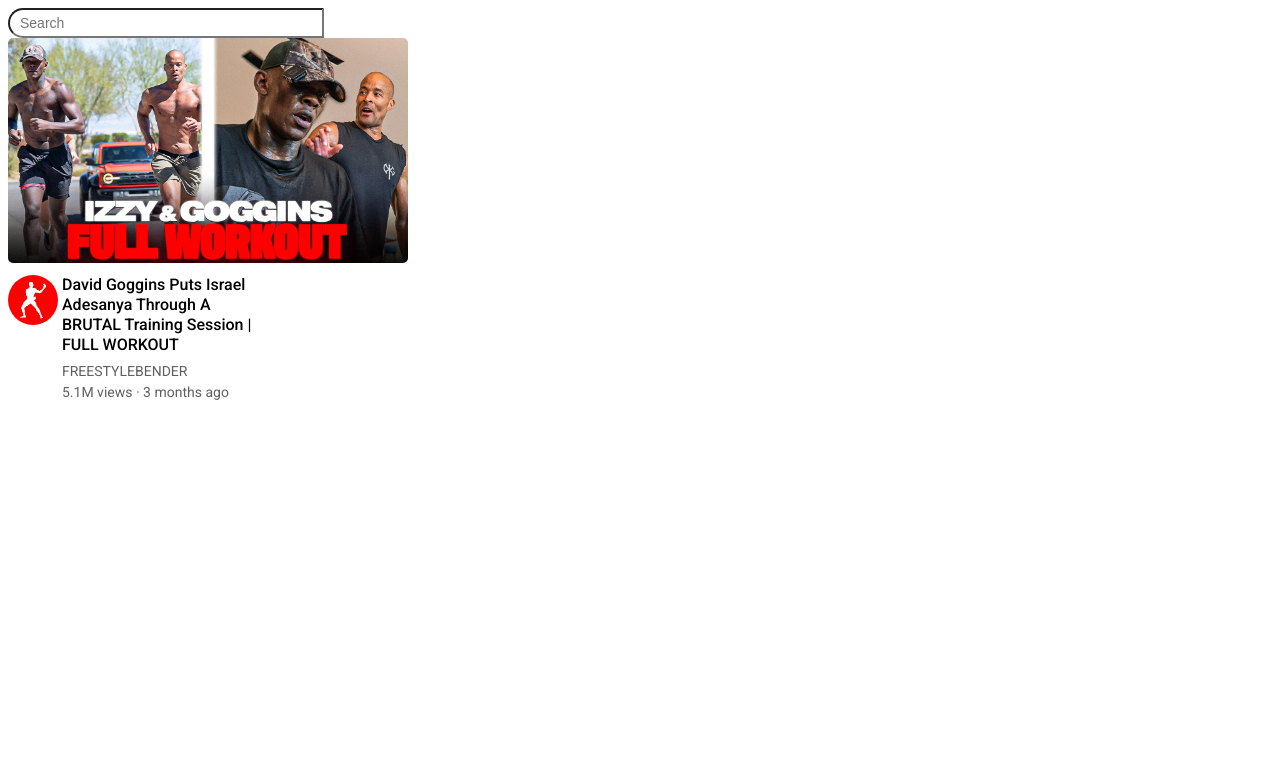
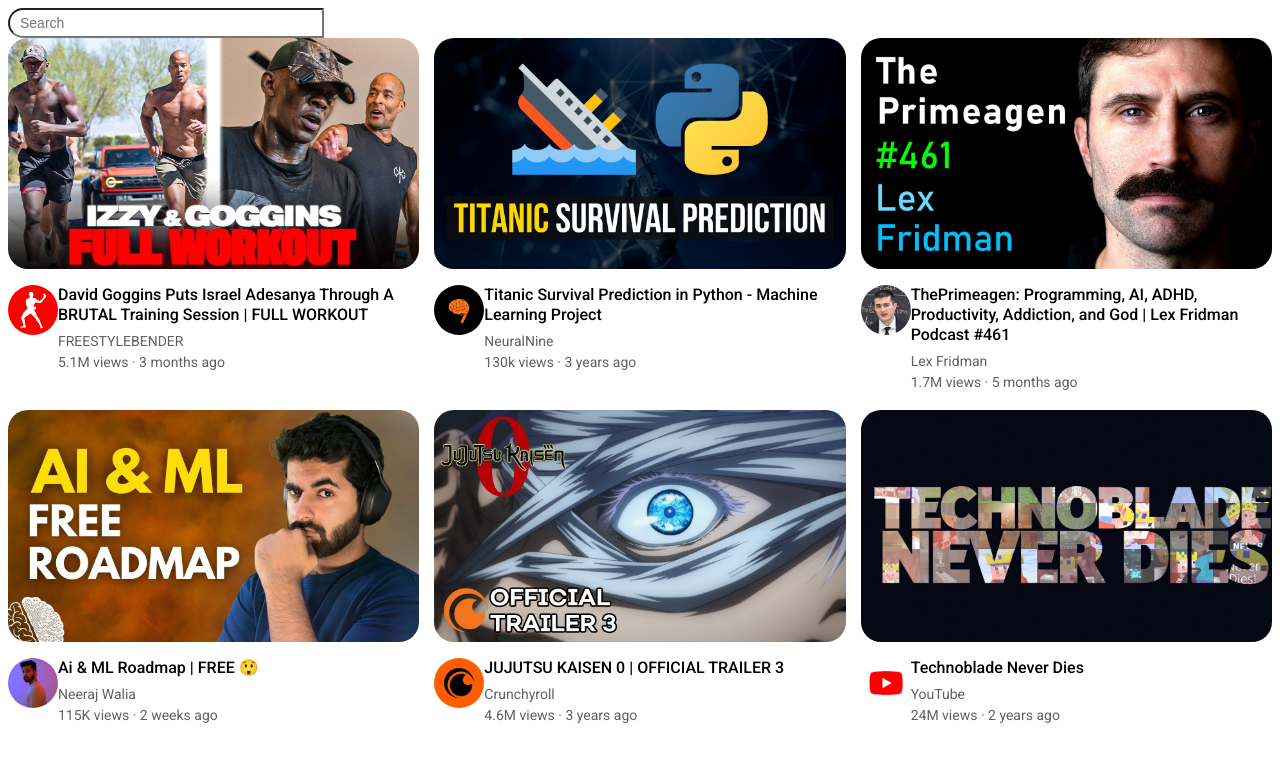
Before and after one commit to Arshiyan7/Web-Development-Playground, a PHP site: page / in a window 1280 px wide. Shown: the top 762 px of the page. Run offline with PHP 8.4, Linux system fonts and the light colour scheme.

Commit message:
Modified/delete some file also added code to Youtube clone HTML And CSS Files

```diff
--- a/Youtube-Clone/index.html
+++ b/Youtube-Clone/index.html
@@ -13,25 +13,147 @@
 
 <body>
     <input type="text" placeholder="Search" class="search-bar">
-    <div class="video-preview"> <!--Main Div-->
-        <div> <img src="images-and-pf's/image1.jpg" alt="image1" class="thumbnail-row"> <!--vertical layout-->
+    <!--Main Div (Container for Grid spacing between columns and rows)-->
+    <div class="video-grid">
+        <!--Thumbnail #1-->
+        <div class="video-preview"> <!--sub-Main Div-->
+
+            <!-- Thumbnail -->
+            <div class="thumbnail-row">
+                <img src="images-and-pf's/image1.jpg" alt="image1" class="thumbnail">
+            </div>
+
+            <!-- Bottom Row -->
+            <div class="video-info-grid"> <!--Horizontal layout-->
+                <div class="channel-picture">
+                    <img src="images-and-pf's/image1-pf.jpg" alt="" class="profile-picture">
+                </div>
+                <div class="video-info"> <!--Vertical layout-->
+                    <h3 class="video-title">
+                        David Goggins Puts Israel Adesanya Through A BRUTAL Training Session | FULL WORKOUT
+                    </h3>
+                    <p class="channel-name">FREESTYLEBENDER</p>
+                    <p class="stats">5.1M views &#183; 3 months ago</p>
+                </div>
+            </div>
         </div>
-        <div class="channel-picture"> <!--Horizontal layout-->
-            <img src="images-and-pf's/image1-pf.jpg" alt="" class="profile-picture">
-        </div>
-        <div class="video-info">
-            <h3 class="video-title">David Goggins Puts Israel Adesanya Through A BRUTAL Training Session | FULL WORKOUT
-            </h3>
-            <p class="channel-name">FREESTYLEBENDER</p>
-            <p class="stats">5.1M views &#183 3 months ago</p>
-        </div>
-        <div> <!--Horizontal layout-->
 
 
-        </div> <!--vertical layout-->
+        <!--Thumbnail #2-->
+        <div class="video-preview"> <!--Main Div-->
 
-    </div> <!--Main Div-->
+            <!-- Thumbnail -->
+            <div class="thumbnail-row">
+                <img src="images-and-pf's/image2.jpg" alt="image1" class="thumbnail">
+            </div>
 
+            <!-- Bottom Row -->
+            <div class="video-info-grid"> <!--Horizontal layout-->
+                <div class="channel-picture">
+                    <img src="images-and-pf's/image2-pf.jpg" alt="" class="profile-picture">
+                </div>
+                <div class="video-info"> <!--Vertical layout-->
+                    <h3 class="video-title">
+                        Titanic Survival Prediction in Python - Machine Learning Project
+                    </h3>
+                    <p class="channel-name">NeuralNine</p>
+                    <p class="stats">130k views &#183; 3 years ago</p>
+                </div>
+            </div>
+        </div>
+
+        <!--Thumbnail #3-->
+        <div class="video-preview"> <!--Main Div-->
+
+            <!-- Thumbnail -->
+            <div class="thumbnail-row">
+                <img src="images-and-pf's/image3.jpg" alt="image1" class="thumbnail">
+            </div>
+
+            <!-- Bottom Row -->
+            <div class="video-info-grid"> <!--Horizontal layout-->
+                <div class="channel-picture">
+                    <img src="images-and-pf's/image3-pf.jpg" alt="" class="profile-picture">
+                </div>
+                <div class="video-info"> <!--Vertical layout-->
+                    <h3 class="video-title">
+                        ThePrimeagen: Programming, AI, ADHD, Productivity, Addiction, and God | Lex Fridman Podcast #461
+                    </h3>
+                    <p class="channel-name">Lex Fridman</p>
+                    <p class="stats">1.7M views &#183; 5 months ago</p>
+                </div>
+            </div>
+        </div>
+
+        <!--Thumbnail #4-->
+        <div class="video-preview"> <!--Main Div-->
+
+            <!-- Thumbnail -->
+            <div class="thumbnail-row">
+                <img src="images-and-pf's/image4.jpg" alt="image1" class="thumbnail">
+            </div>
+
+            <!-- Bottom Row -->
+            <div class="video-info-grid"> <!--Horizontal layout-->
+                <div class="channel-picture">
+                    <img src="images-and-pf's/image4-pf.jpg" alt="" class="profile-picture">
+                </div>
+                <div class="video-info"> <!--Vertical layout-->
+                    <h3 class="video-title">
+                        Ai & ML Roadmap | FREE 😲
+                    </h3>
+                    <p class="channel-name">Neeraj Walia</p>
+                    <p class="stats">115K views &#183; 2 weeks ago</p>
+                </div>
+            </div>
+        </div>
+
+        <!--Thumbnail #5-->
+        <div class="video-preview"> <!--Main Div-->
+
+            <!-- Thumbnail -->
+            <div class="thumbnail-row">
+                <img src="images-and-pf's/image5.jpg" alt="image1" class="thumbnail">
+            </div>
+
+            <!-- Bottom Row -->
+            <div class="video-info-grid"> <!--Horizontal layout-->
+                <div class="channel-picture">
+                    <img src="images-and-pf's/image5-pf.jpg" alt="" class="profile-picture">
+                </div>
+                <div class="video-info"> <!--Vertical layout-->
+                    <h3 class="video-title">
+                        JUJUTSU KAISEN 0 | OFFICIAL TRAILER 3
+                    </h3>
+                    <p class="channel-name">Crunchyroll</p>
+                    <p class="stats">4.6M views &#183; 3 years ago</p>
+                </div>
+            </div>
+        </div>
+
+        <!--Thumbnail #6-->
+        <div class="video-preview"> <!--Main Div-->
+
+            <!-- Thumbnail -->
+            <div class="thumbnail-row">
+                <img src="images-and-pf's/image6.jpg" alt="image1" class="thumbnail">
+            </div>
+
+            <!-- Bottom Row -->
+            <div class="video-info-grid"> <!--Horizontal layout-->
+                <div class="channel-picture">
+                    <img src="images-and-pf's/image6-pf.jpg" alt="" class="profile-picture">
+                </div>
+                <div class="video-info"> <!--Vertical layout-->
+                    <h3 class="video-title">
+                        Technoblade Never Dies
+                    </h3>
+                    <p class="channel-name">YouTube</p>
+                    <p class="stats">24M views &#183; 2 years ago</p>
+                </div>
+            </div>
+        </div> <!--Sub-Main Div ends -->
+    </div> <!--Main Div Ends-->
 
 </body>
 
--- a/Youtube-Clone/style.css
+++ b/Youtube-Clone/style.css
@@ -1,66 +1,65 @@
-p{
-    font-family: roboto,Arial;
+p {
+    font-family: roboto, Arial;
     margin-top: 0;
     margin-bottom: 0;
 }
-.thumbnail-row
-{
-    width: 400px;
-    display: block;
-    border-radius: 5px;
+
+.thumbnail {
+    width: 100%;
+    border-radius: 20px;
     margin-bottom: 12px;
 }
-.search-bar
-{
+
+.search-bar {
     font-size: 14px;
     padding-top: 5px;
     padding-bottom: 5px;
     padding-left: 10px;
     width: 300px;
-    border-end-start-radius : 15px ;
+    border-end-start-radius: 15px;
     border-start-start-radius: 15px;
     display: block;
 }
-.video-preview
-{
-    width: 400px;
+
+.video-preview {
     display: inline-block;
-    margin-right: 15px;
     vertical-align: top;
 }
-.channel-picture
-{
-    display: inline-block;
-    width: 50px;
-    vertical-align: top;
+
+.video-info-grid {
+    display: grid;
+    grid-template-columns: 50px 1fr;
 }
-.video-info
-{
-    display: inline-block;
-    width: 200px;
-}
-.profile-picture
-{
+
+
+
+.profile-picture {
     width: 100%;
     border-radius: 50px;
 
 }
-.video-title
-{
+
+.video-title {
     margin-top: 0;
     border-radius: 40px;
-    font-family: Roboto,Arial;
+    font-family: Roboto, Arial;
     font-weight: 500;
     line-height: 20px;
     font-size: 16px;
     margin-top: 0;
     margin-bottom: 8px;
 }
+
 .channel-name,
-.stats
-{
+.stats {
     font-weight: 400;
     font-size: 14px;
-    color: rgb(96,96,96);
+    color: rgb(96, 96, 96);
     margin-bottom: 5px;
 }
+.video-grid{
+    display: grid;
+    grid-template-columns: repeat(3, 1fr);
+    column-gap: 15px;
+    row-gap: 15px;
+}
```
Also changed, not shown: CSS-Grid+PracticeFile/Grid.html (added, +52 -0 lines), CSS-Grid+PracticeFile/index.html (added, +31 -0 lines), CSS-Grid+PracticeFile/style.css (added, +76 -0 lines), CSS-Grid+PracticeFile/Grid.css (added), CSS-Grid+PracticeFile/image1.jpg (added), CSS-Grid+PracticeFile/images2.jpeg (added), Youtube-Clone/images-and-pf's/image5-pf.jpg (added), Youtube-Clone/images-and-pf's/image5.jpg (added), Youtube-Clone/images-and-pf's/image6-pf.jpg (added), Youtube-Clone/images-and-pf's/image6.jpg (added).
